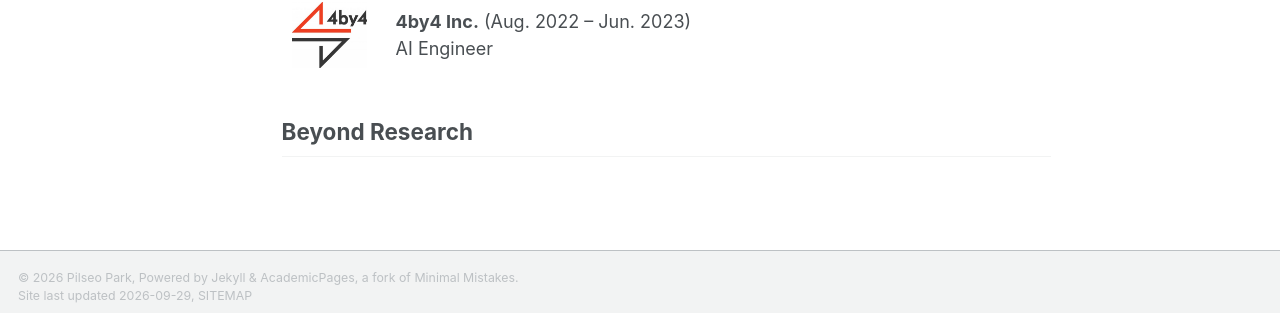
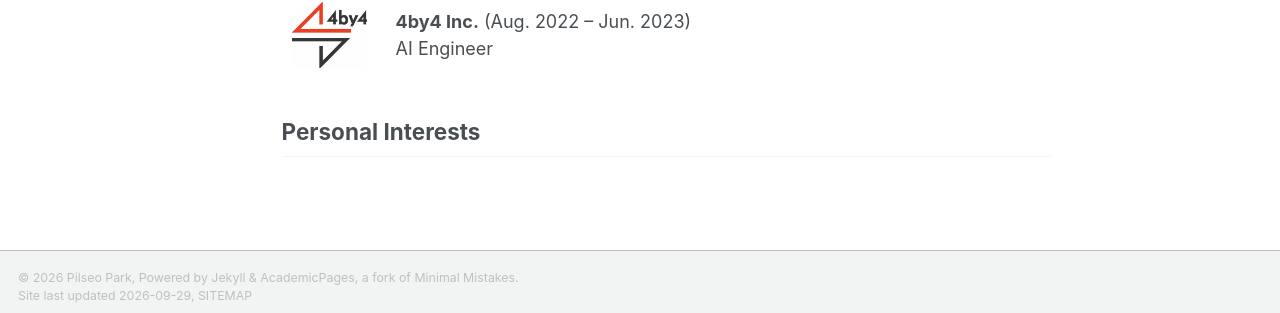
Before and after one commit to bbakpil/bbakpil.github.io, a Jekyll site: the page built from _pages/about.md, in a window 1280 px wide and 1171 px high. Shown: the part 847-1160 px from the top of the window. Built offline with Jekyll 4.4.1, drawn with Linux system fonts in a browser that asks for light colours; a style sheet for code colours, icons or effects is not loaded.

Commit message:
Update about.md

```diff
--- a/_pages/about.md
+++ b/_pages/about.md
@@ -43,6 +43,6 @@ My research interests include Computer Graphics/Vision, Face Modeling, Digital H
   <div style="min-width: 0;"><strong>4by4 Inc.</strong> (Aug. 2022 – Jun. 2023)<br>AI Engineer</div>
 </div>
 
-## Beyond Research
+## Personal Interests
 
 <!-- Add personal interests here. -->
```
